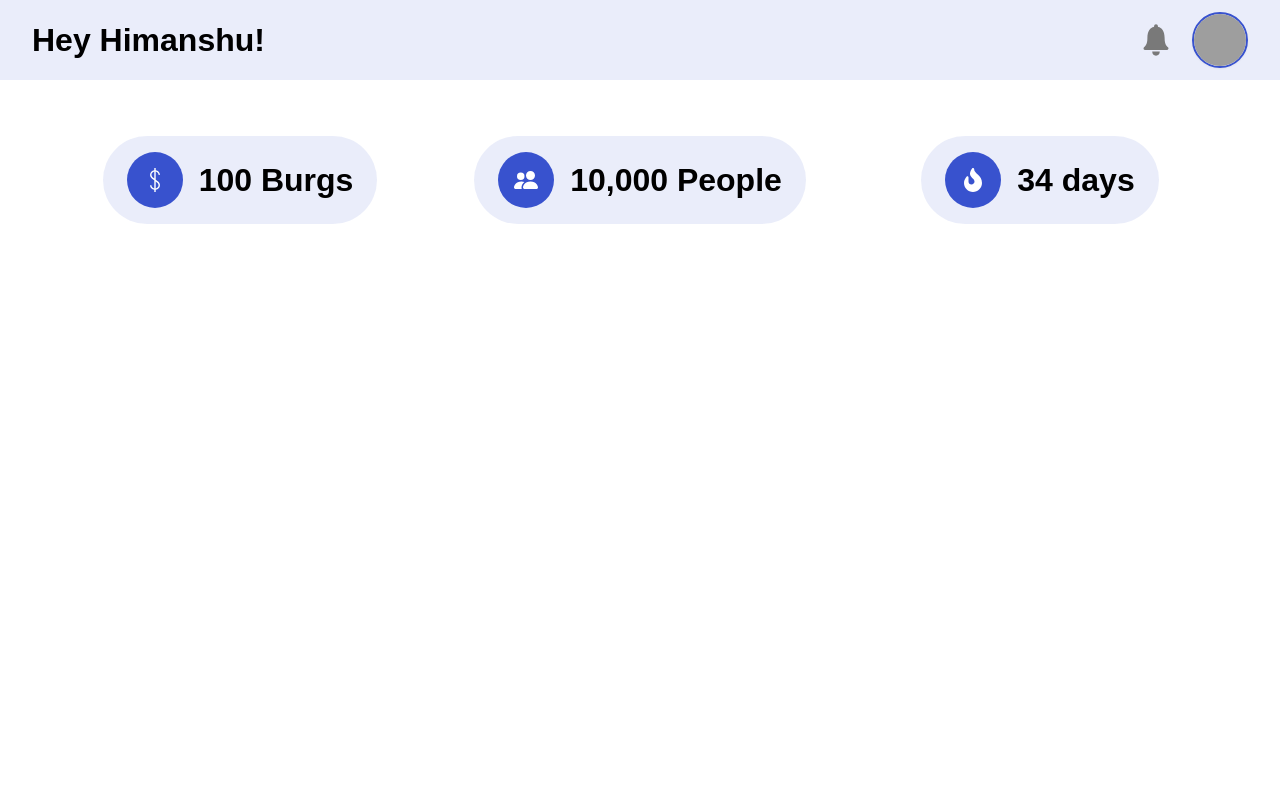
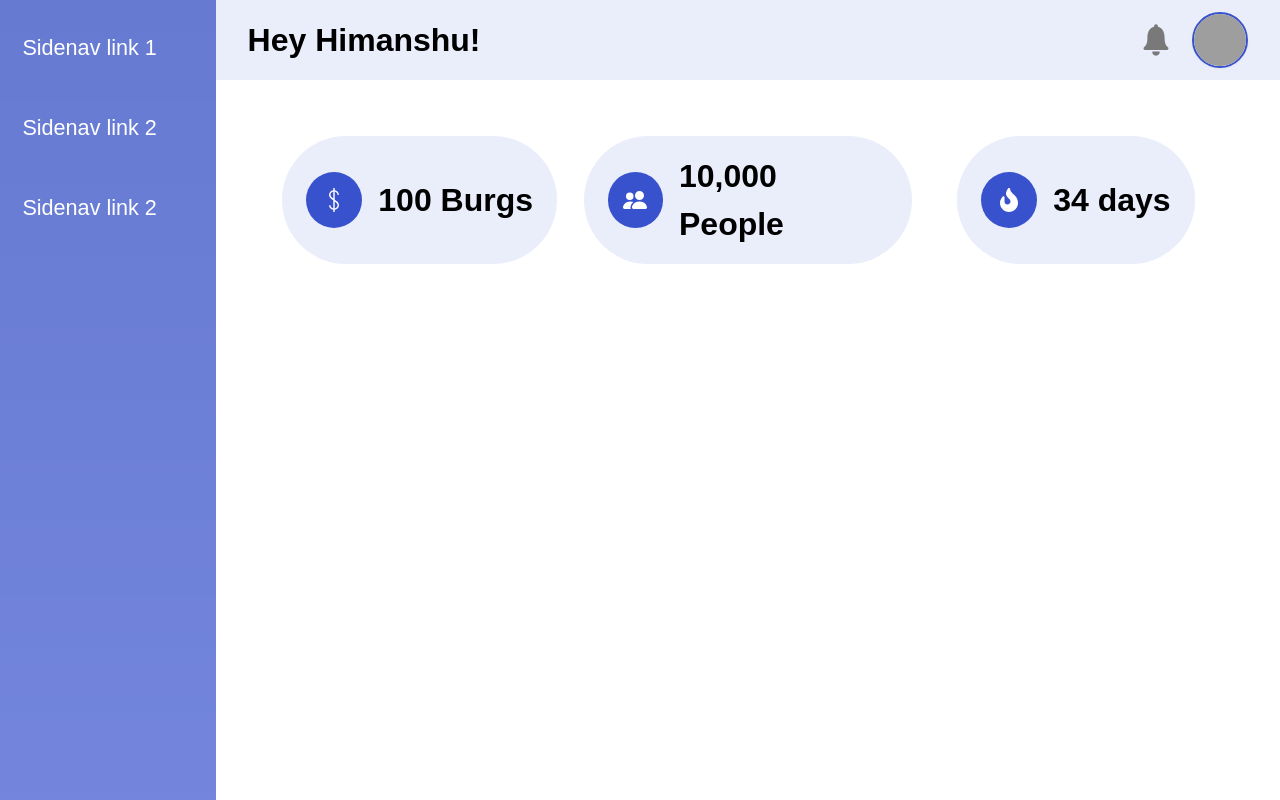
Before and after one commit to I-Himanshu/DigitalCity, a Next.js app: page /dashboard in a window 1280 px wide. Built offline with nearby package versions, Linux system fonts and the light colour scheme; grey boxes are pictures that could not be loaded.

Commit message:
sidenavbar made

```diff
--- /dev/null
+++ b/components/sidenavbar/SideNavbar.tsx
@@ -0,0 +1,23 @@
+import React from 'react'
+
+function SideNavbar() {
+    return (
+        <>
+            <div className="w-[20%] h-[100vh] shadow-md px-[1vmin] bg-[#3852CE]/70 ">
+                <ul className="relative">
+                    <li className="relative">
+                        <a className="flex items-center text-[2.7vmin] mt-[2vmin] py-[1.2vmin] px-[1.8vmin] h-[8vmin] overflow-hidden text-white text-ellipsis whitespace-nowrap rounded hover:text-[#3852ce] font-medium hover:bg-gray-100 transition duration-300 ease-in-out" href="#!">Sidenav link 1</a>
+                    </li>
+                    <li className="relative">
+                        <a className="flex items-center text-[2.7vmin] mt-[2vmin] py-[1.2vmin] px-[1.8vmin] h-[8vmin] overflow-hidden text-white text-ellipsis whitespace-nowrap rounded hover:text-[#3852ce] font-medium hover:bg-gray-100 transition duration-300 ease-in-out" href="#!">Sidenav link 2</a>
+                    </li>
+                    <li className="relative">
+                        <a className="flex items-center text-[2.7vmin] mt-[2vmin] py-[1.2vmin] px-[1.8vmin] h-[8vmin] overflow-hidden text-white text-ellipsis whitespace-nowrap rounded hover:text-[#3852ce] font-medium hover:bg-gray-100 transition duration-300 ease-in-out" href="#!">Sidenav link 2</a>
+                    </li>
+                </ul>
+            </div>
+        </>
+    )
+}
+
+export default SideNavbar
--- a/src/pages/dashboard.tsx
+++ b/src/pages/dashboard.tsx
@@ -2,13 +2,16 @@ import Details from 'components/dashboard/Details'
 import Navbar from 'components/dashboard/Navbar'
 import React from 'react'
 import '../../styles/globals.css'
-
+import SideNavbar from 'components/sidenavbar/SideNavbar'
 function dashboard() {
   return (
     <>
-      <div className="flex flex-col bg-white min-h-screen">
+      <div className="flex flex-row">
+        <SideNavbar/>
+      <div className="w-full flex flex-col bg-white min-h-screen">
         <Navbar/>
         <Details/>
+      </div>
       </div>
     </>
   )
```
